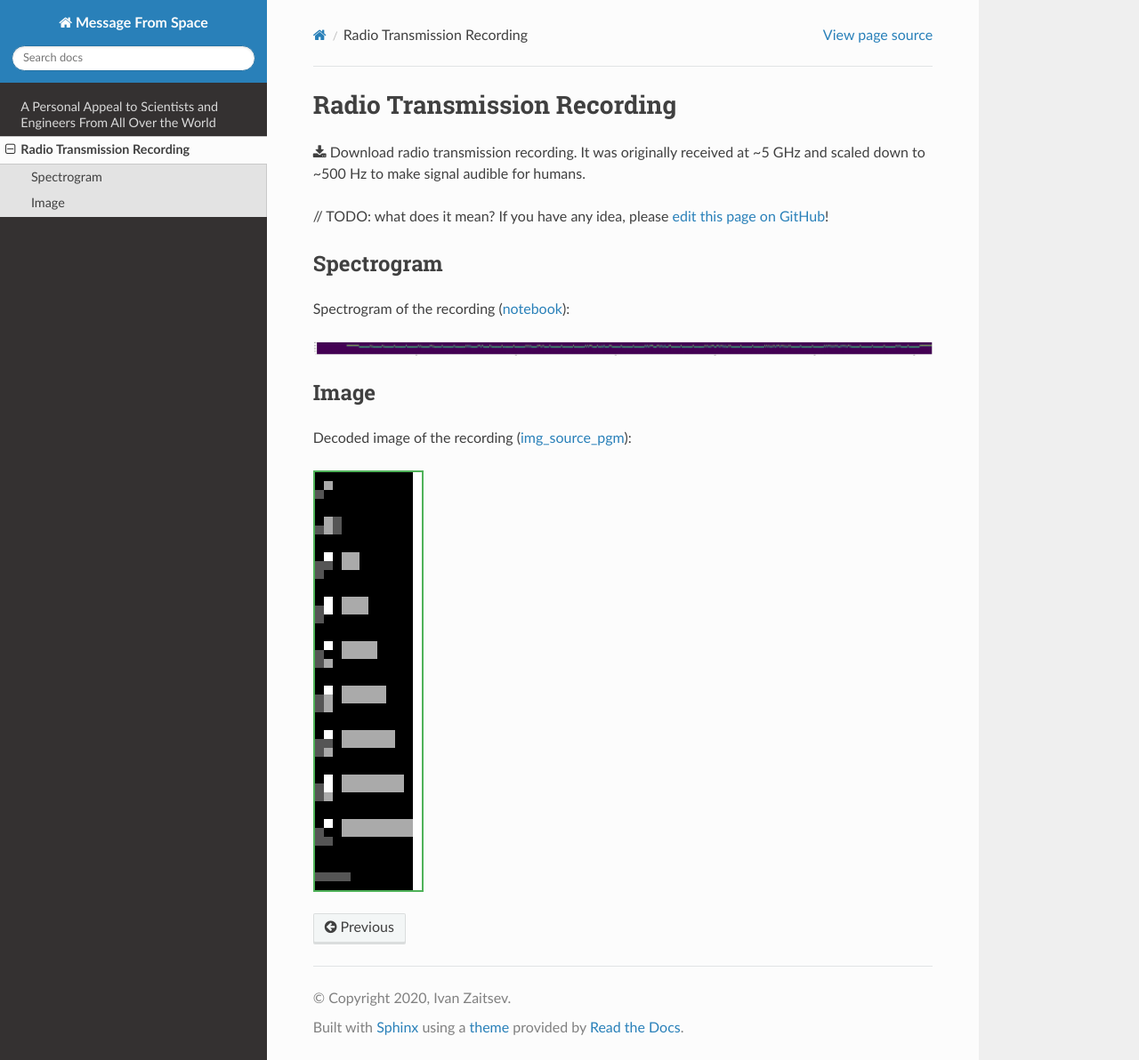
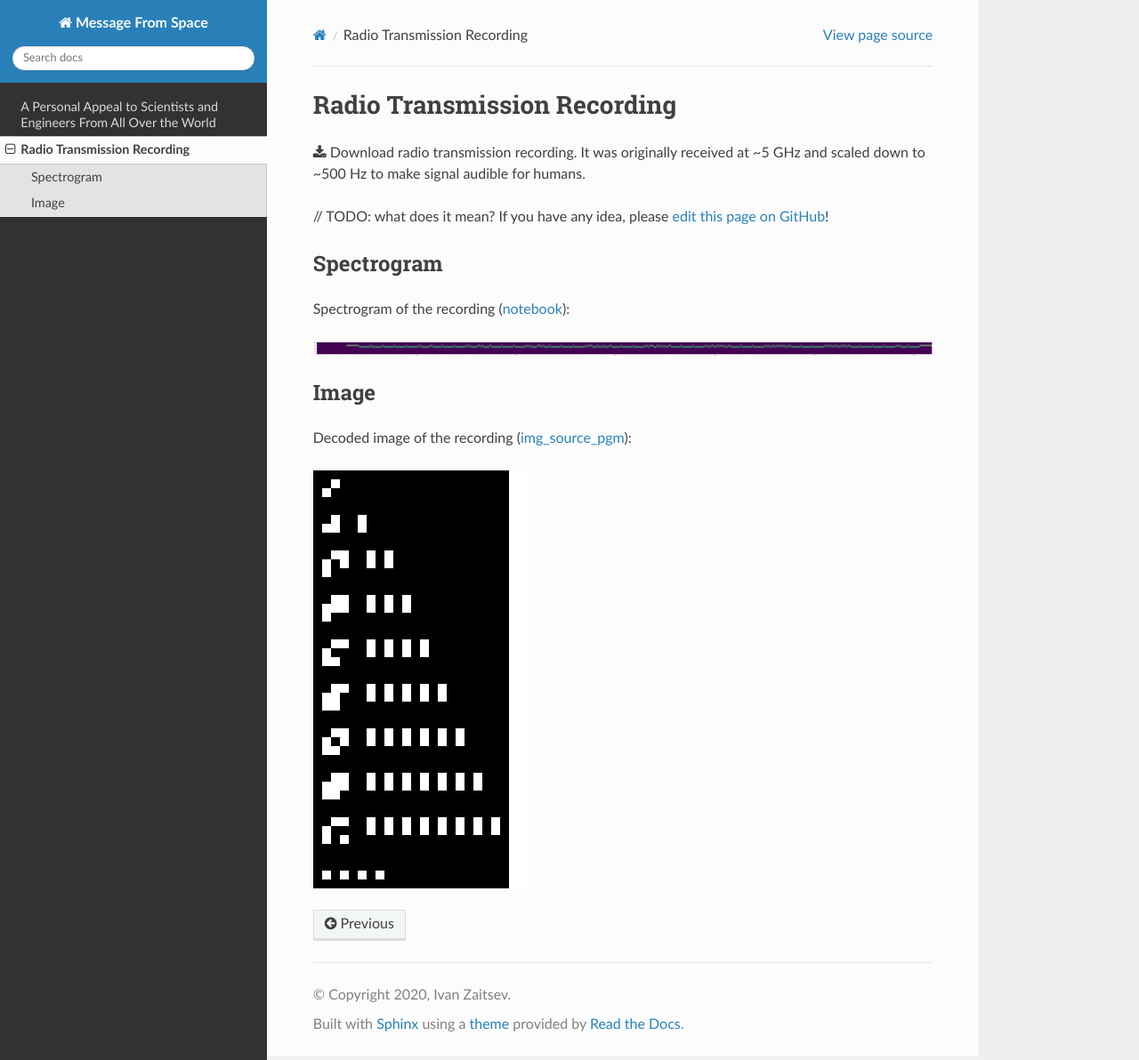
Before and after one commit to zaitsev85/message-from-space, a Sphinx documentation site: the page built from source/radio-transmission-recording.rst, in a window 1280 px wide and 1192 px high. Shown: the whole window at 89% size. Built offline with Sphinx 7.4.7 and the Read the Docs theme 2.0.0, drawn with Linux system fonts in a browser that asks for light colours.

Commit message:
Greyscale2 image

```diff
--- a/source/radio-transmission-recording.rst
+++ b/source/radio-transmission-recording.rst
@@ -23,10 +23,10 @@ Image
 
 Decoded image of the recording (`img_source_pgm`_):
 
-.. image:: decoded_greyscale4_scaledup.png
-   :target: decoded_greyscale4_scaledup.png
+.. image:: decoded_greyscale2_scaledup.png
+   :target: decoded_greyscale2_scaledup.png
    :class: with-shadow
 
-.. _img_source_pgm: https://github.com/elventian/message-from-space/blob/master/source/decoded_greyscale4.pgm
+.. _img_source_pgm: https://github.com/elventian/message-from-space/blob/master/source/decoded_greyscale2.pgm
 
 .. _edit this page on GitHub: https://github.com/zaitsev85/message-from-space/blob/master/source/radio-transmission-recording.rst
```
Also changed, not shown: source/decoded_greyscale2_scaledup.png (added), 1 other file.
